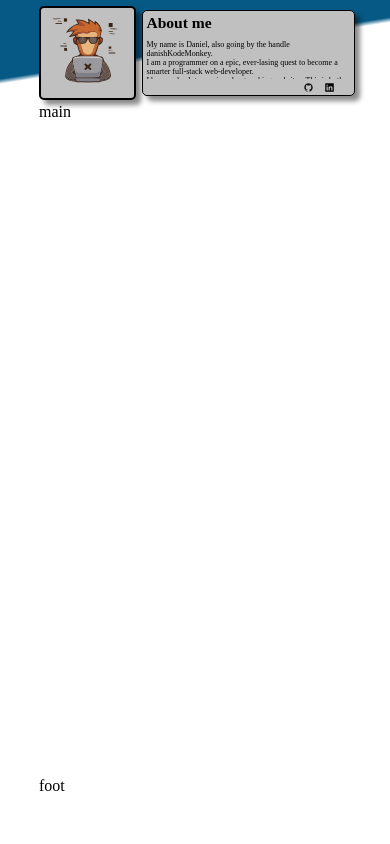
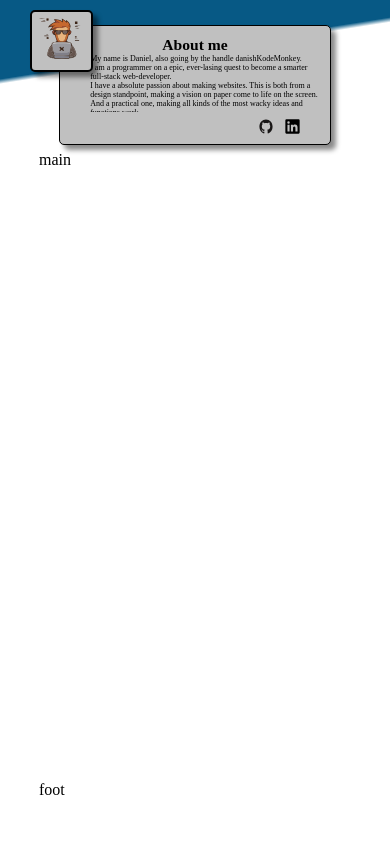
Before and after one commit to DanishKodeMonkey/DKM-portfolio, a website built with webpack: page src/index.html in a window 390 px wide. Built offline with nearby package versions, Linux system fonts and the light colour scheme.

Commit message:
fix: further fixing on various screen sizing

```diff
--- a/src/index.html
+++ b/src/index.html
@@ -16,7 +16,7 @@
 			</div>
 			<div class="card frame">
 				<article>
-					<h1>About me</h1>
+					<h1 class="about-me-title">About me</h1>
 					<div class="text-div">
 						<p>
 							My name is Daniel, also going by the handle danishKodeMonkey.
--- a/src/styles.css
+++ b/src/styles.css
@@ -42,7 +42,7 @@ header{
     box-shadow: 5px 5px 5px rgba(0, 0, 0, 0.459);
 }
 .photo{
-    width: 25vw;
+    width: 30vw;
     >img{
         width: 100%;
     }
@@ -51,26 +51,32 @@ header{
     display: flex;
     flex-direction: column;
     justify-content: space-between;
+    gap: 10px;
     height: 20vw;
-    width: 55vw;
+    width: 80%;
     margin: clamp(1px, 2%, 10px);
-    padding: clamp(1px, 1%, 10px);
+    padding: clamp(10px, 1%, 15px);
     background-color: var(--card-bg-color);
     border: 1px solid black;
-    font-size: clamp(8px, 1.5vw, 16px);
+    font-size: clamp(8px, 1.5vw, 18px);
     >article{
-        height: clamp(40px, 12vw, 200px);
+        height: clamp(20px, 70%, 200px);
     }
     > article > h1{
-        font-size: clamp(5px, 4vw, 20px);;
+        font-size: clamp(5px, 4vw, 40px);;
        margin: 0;
     }
     >article > .text-div{
         margin: 0;
         height: 100%;
+        max-height:85%;
         overflow-y: scroll;
+        >p{
+            margin: 0;
+        }
     }
     >.contact{
+        height:15%;
         width: 92%;
         display: flex;
         justify-content: flex-end;
@@ -90,28 +96,32 @@ grid-area: main;
 footer{
     grid-area: footer;
 }
-
-@media screen and (max-width: 320px){
+@media screen and (max-width:1000px){
     header{
-        flex-direction: column;
-        margin-top: 10px;
+        margin-top: 16px;
     }
     .photo{
         position: absolute;
-        top:0;
+        top:10px;
         left:30px;
-        width: 10vw;
+        width: 15vw;
     }
     .card{
-        width: 90%;
-        height: 22vw;
+            width: 80%;
+            height: 25vw;
     }
     article{
-        height: clamp(10px, 2vw, 40px);
-        >h1{
+        h1{
             text-align: center;
         }
+        .text-div{
+            padding-left: 20px;
+        }
 
+}}
+@media screen and (max-width: 320px){
+
+    article{
+        font-size: 5px;
     }
-
 }
```
